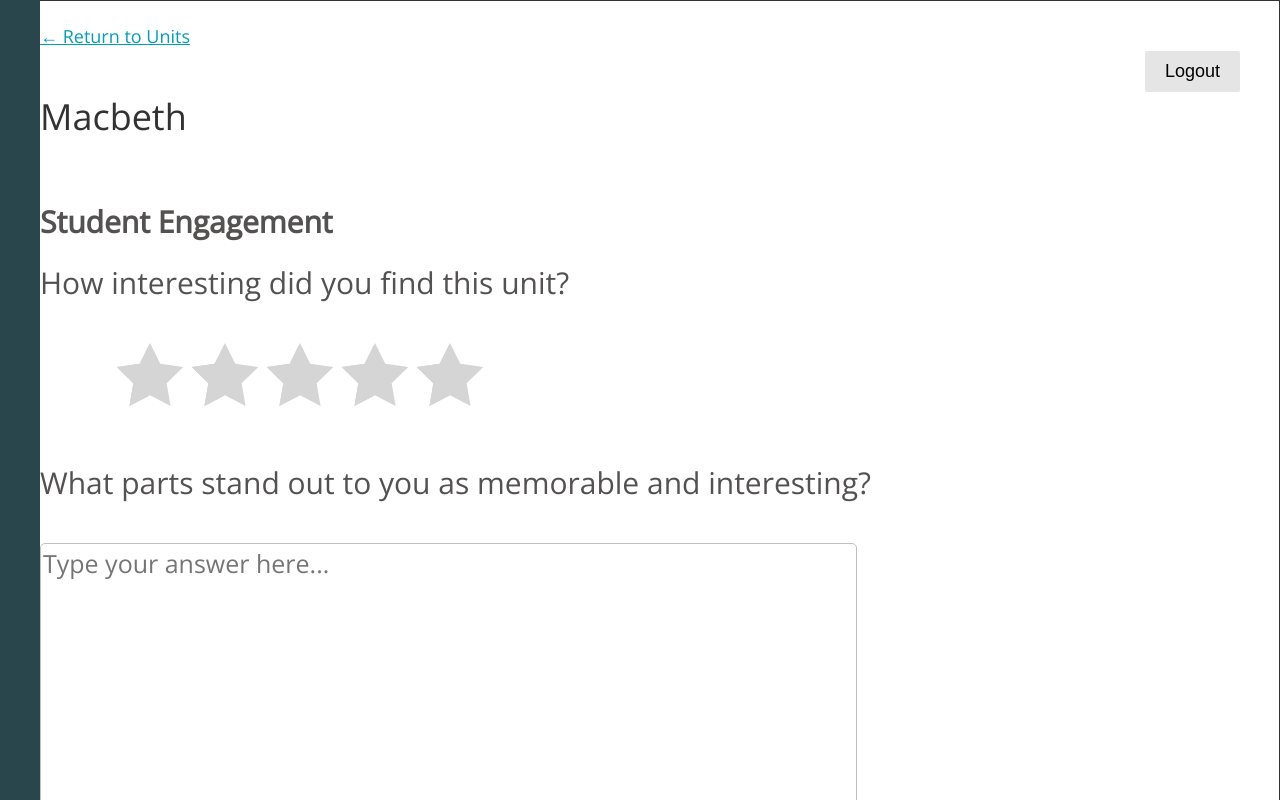
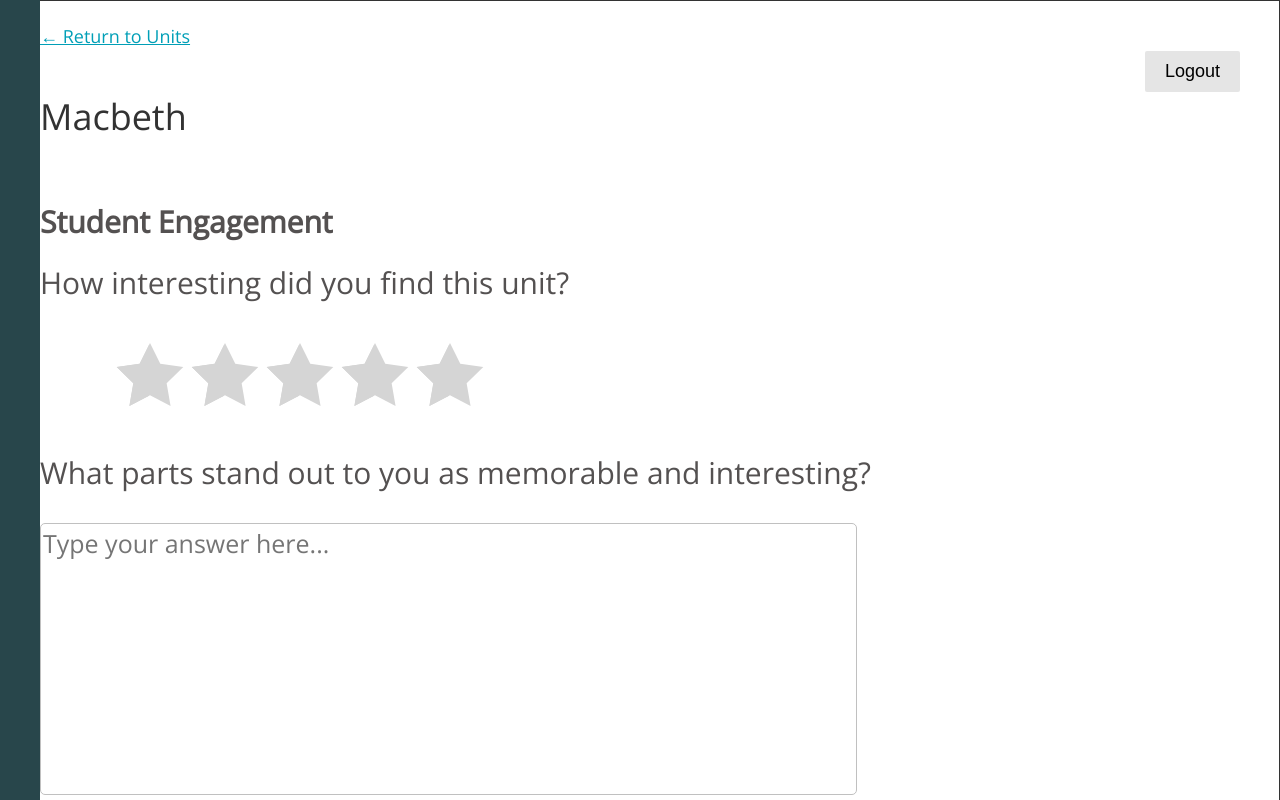
Before and after one commit to codebase-berkeley/teacher-portal, a React (Create React App) app in the folder client/: page / in a window 1280 px wide. Shown: the top 800 px of the page. Built offline with nearby package versions, Linux system fonts and the light colour scheme; the HTML template or start-up script is replaced by a standard one.

Commit message:
Please enter the commit message for your changes. Lines starting Fixed line height for FRQ

```diff
--- a/client/src/components/Survey_components/FRQ/FRQ.css
+++ b/client/src/components/Survey_components/FRQ/FRQ.css
@@ -9,7 +9,7 @@
 }
 
 .question {
-  line-height: 80px;
+  line-height: 60px;
 }
 
 .answer {
```
